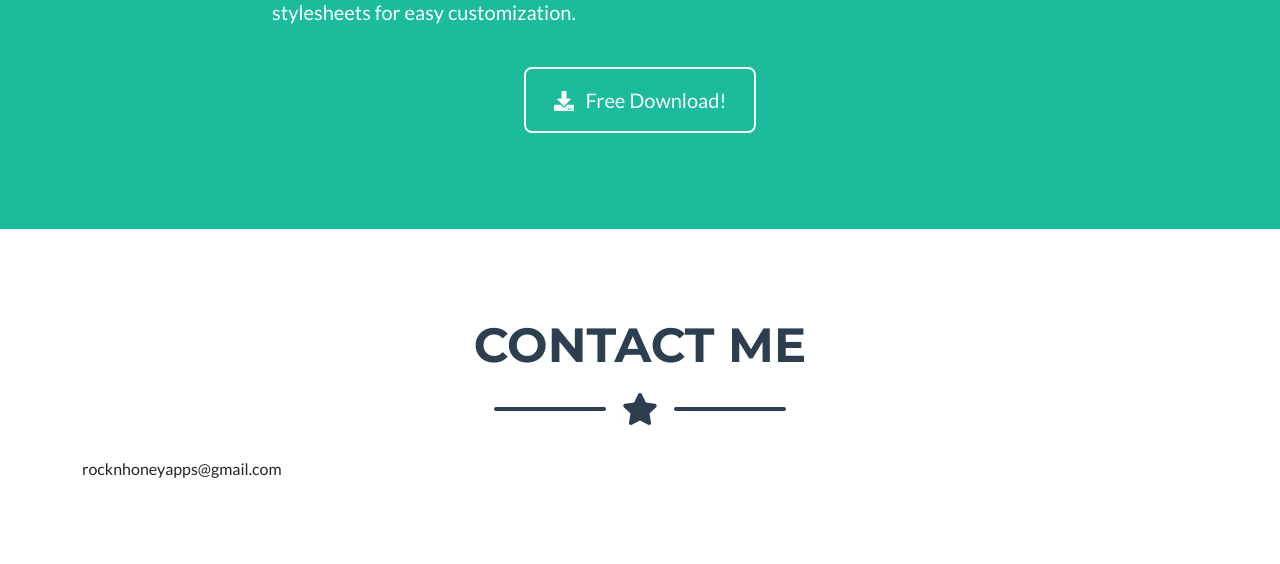
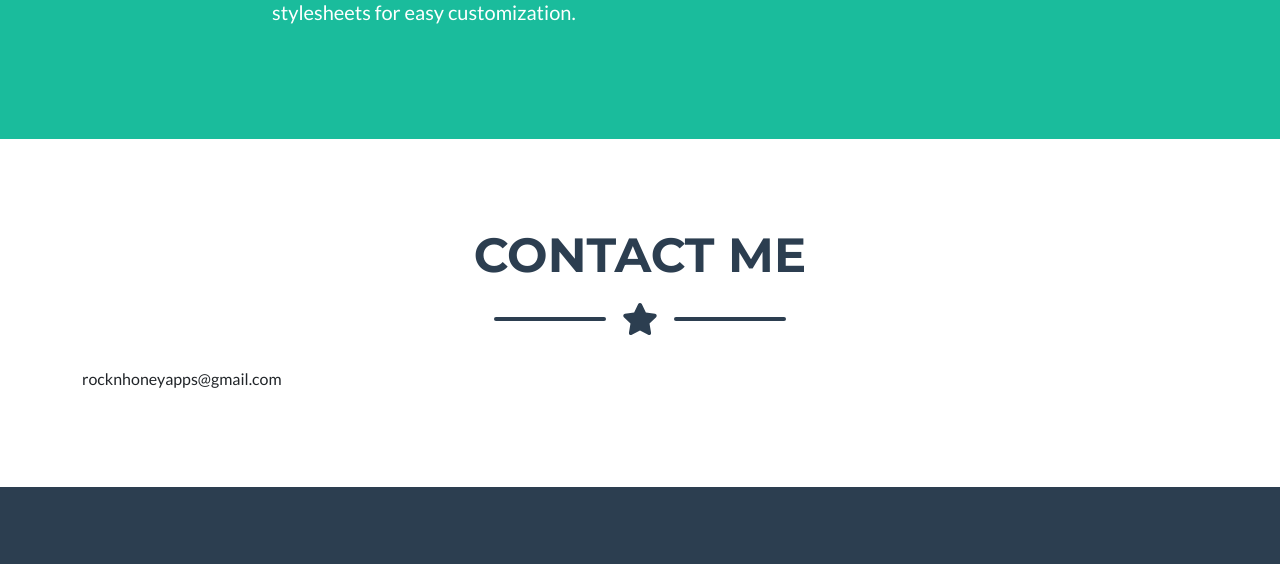
Before and after one commit to tunaateskoc/rocknhoney, a plain HTML site: page index.html in a window 1280 px wide. Shown: the part 1877-2441 px from the top of the page. Drawn offline with nearby package versions, Linux system fonts and the light colour scheme.

Commit message:
Update index.html

```diff
--- a/index.html
+++ b/index.html
@@ -110,13 +110,6 @@
                     <div class="col-lg-4 ms-auto"><p class="lead">Freelancer is a free bootstrap theme created by Start Bootstrap. The download includes the complete source files including HTML, CSS, and JavaScript as well as optional SASS stylesheets for easy customization.</p></div>
                     <div class="col-lg-4 me-auto"><p class="lead">You can create your own custom avatar for the masthead, change the icon in the dividers, and add your email address to the contact form to make it fully functional!</p></div>
                 </div>
-                <!-- About Section Button-->
-                <div class="text-center mt-4">
-                    <a class="btn btn-xl btn-outline-light" href="https://startbootstrap.com/theme/freelancer/">
-                        <i class="fas fa-download me-2"></i>
-                        Free Download!
-                    </a>
-                </div>
             </div>
         </section>
         <!-- Contact Section-->
@@ -190,7 +183,7 @@
                                     <img class="img-fluid rounded mb-5" src="assets/img/portfolio/tabuxlogo.jpg" alt="..." />
                                     <!-- Portfolio Modal - Text-->
                                     <p class="mb-4">TabuX has almost same concept with other Taboo games. However, TabuX has a sliding mechanism which helps the users to control the game without using buttons and that makes the game easy to play. This game was written in Android Studio using Java Language.</p>
-                                    <button class="btn btn-primary" href="https://play.google.com/store/apps/details?id=com.rocknhoney.tabux&hl=en_US" data-bs-dismiss="modal">
+                                    <button class="btn btn-primary" href="https://play.google.com/store/apps/details?id=com.rocknhoney.tabux&hl=en_US" >
                                         <i class="fas fa-times fa-fw"></i>
                                         Close Window
                                     </button>
```
